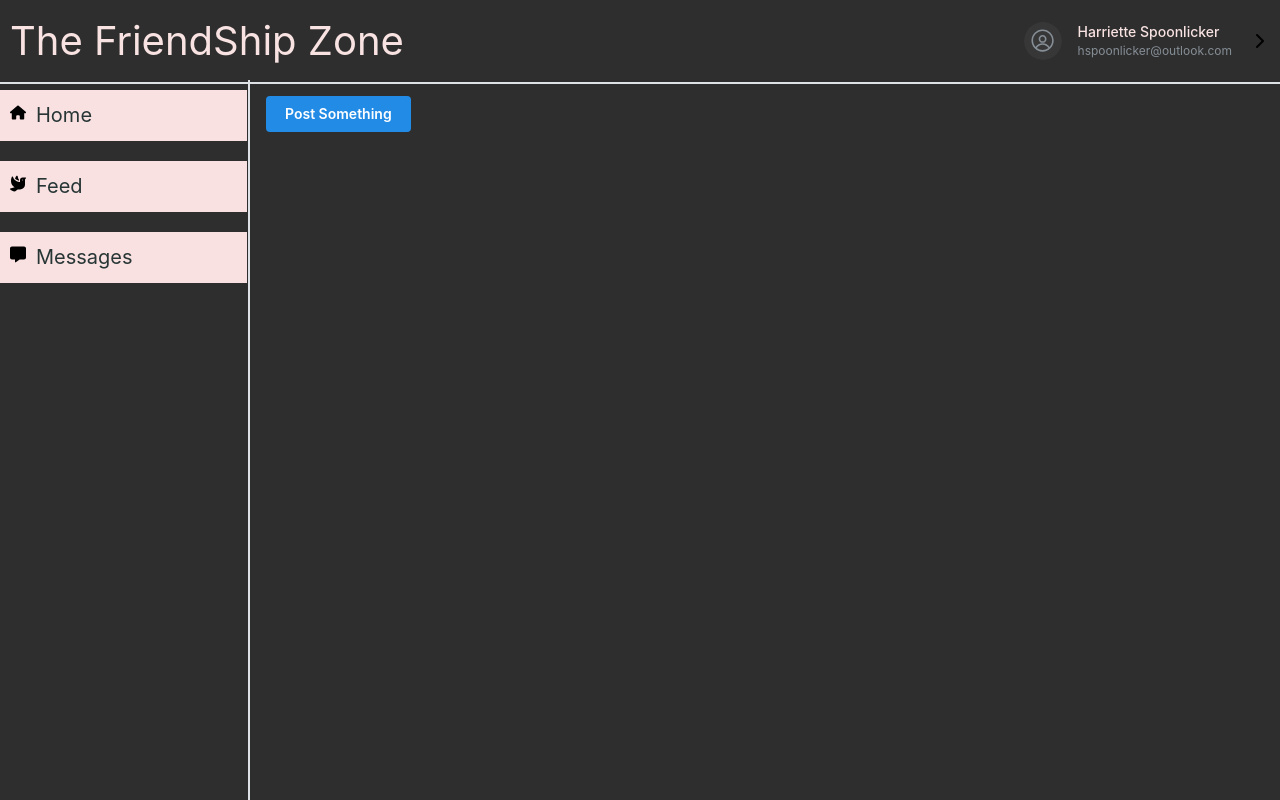
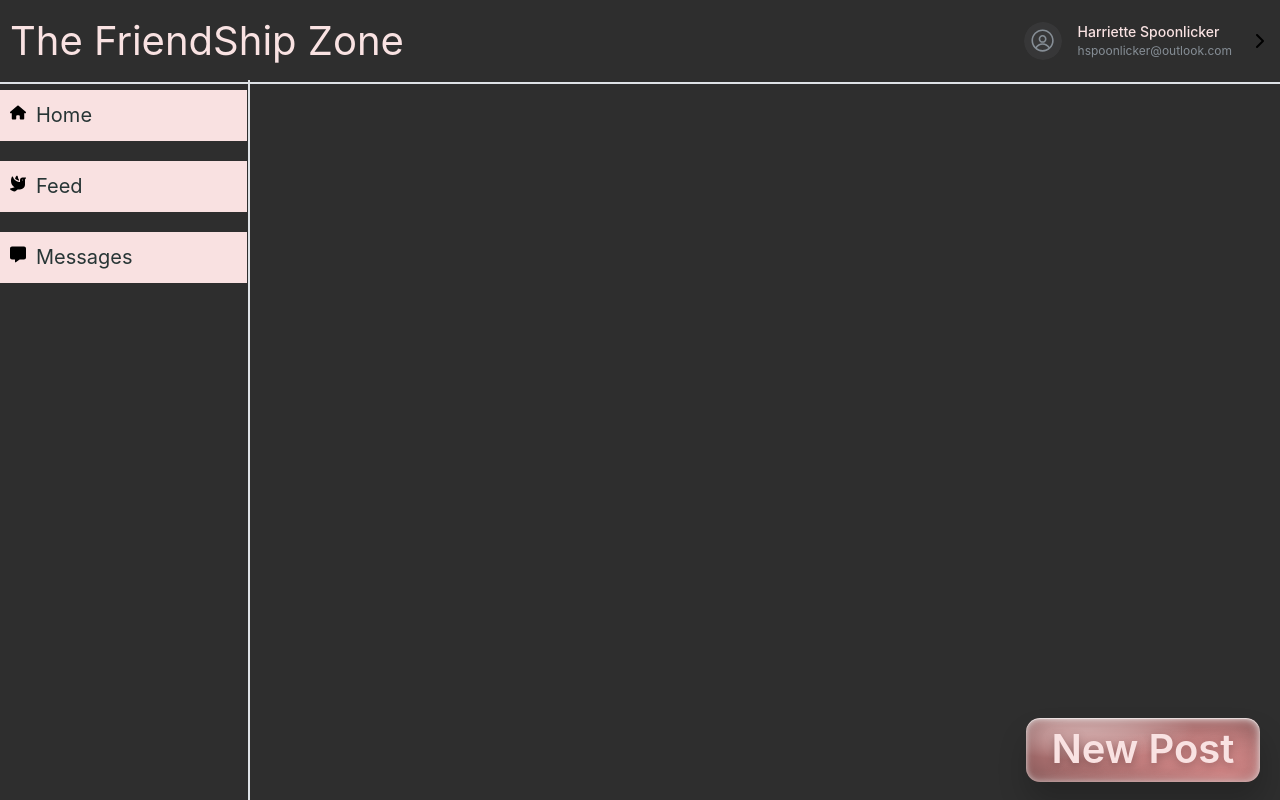
Before and after one commit to A-n-u-O/social-media, a React (Vite) app: page /dashboard/feed in a window 1280 px wide. Built offline with nearby package versions, Linux system fonts and the light colour scheme.

Commit message:
changes made

```diff
--- a/src/App.css
+++ /dev/null
@@ -1,3 +0,0 @@
-body {
-  color: #5c5a5a99;
-}
--- a/src/Components/Feed.tsx
+++ b/src/Components/Feed.tsx
@@ -12,7 +12,7 @@ import { useEffect, useRef, useState } from "react";
 
 import galleryUploadIcon from "../assets/galleryUpload.svg";
 import galleryRemoveIcon from "../assets/galleryRemove.svg";
-import { useDisclosure, useMediaQuery } from "@mantine/hooks";
+import { useDisclosure } from "@mantine/hooks";
 import { DisplayPosts } from "./DisplayPosts";
 
 const Feed = () => {
@@ -143,7 +143,29 @@ const Feed = () => {
             Post
           </Button>
         </Modal>
-        <Button onClick={open}>Post Something</Button>
+
+        <Flex
+        pos="fixed"
+        right="20px"
+        bottom="18px"
+          onClick={open}
+          justify="right"
+          fz="40px"
+          fw="600"
+          maw="400px"
+          style={{
+            cursor: "pointer",
+            borderRadius: "14px",
+            height: "4rem",
+            padding: "0 1.6rem",
+            textShadow: 'rgba(0, 0, 0, 0.25) 0 3px 8px',
+            backgroundImage: 'radial-gradient(93% 87% at 87% 89%,  #fba0a0d7  0%, transparent 86.18%), radial-gradient(66% 66% at 26% 20%, #f3c2c2d7  0%,  43.89%, #d08686d7  69.79%)',
+            transition:' all .5s',
+  boxShadow: "inset -3px -3px 9px rgba(255, 255, 255, 0.25), inset 0px 3px 9px rgba(255, 255, 255, 0.3), inset 0px 1px 1px rgba(255, 255, 255, 0.6), inset 0px -8px 36px rgba(0, 0, 0, 0.3), inset 0px 1px 5px rgba(255, 255, 255, 0.6), 2px 19px 31px rgba(0, 0, 0, 0.2)",
+  border: '0'
+          }}>
+          New Post
+        </Flex>
       </Box>
       <Box>
         <DisplayPosts
--- a/src/Components/Messages.tsx
+++ b/src/Components/Messages.tsx
@@ -21,13 +21,13 @@ const Messages = () => {
     setSearch(e.target.value);
   };
   return (
-    <Grid bg="#fff">
-      <Grid.Col span="auto" m="10px" bg="#FEC3C2" mah="80%">
+    <Grid>
+      <Grid.Col span="auto" m="10px" mah="80%" pos="fixed" bottom="70%">
         <Input
           placeholder="Search for friends"
           value={search}
           onChange={handleSearch}
-          //   rightSectionPointerEvents=""
+          //rightSectionPointerEvents=""
           rightSection={<CloseButton />}
           leftSectionPointerEvents="none"
           leftSection={
@@ -40,7 +40,7 @@ const Messages = () => {
       </Grid.Col>
       <Divider orientation="vertical" size="xs" h={100} c="dark" />
       <Grid.Col span={9}>
-        <Flex justify="center" align="center">
+        <Flex justify="center" pos="fixed" bottom="10%" right="35%">
           <Button size="xl" onClick={() => navigate("chatBox")}>
             start chatting with friends!
           </Button>
```
